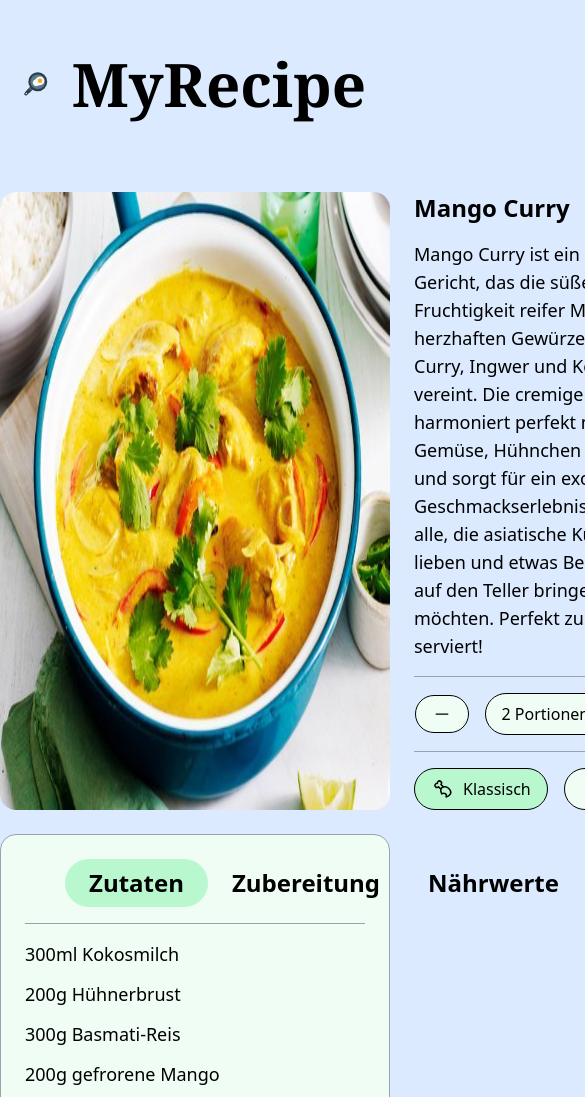
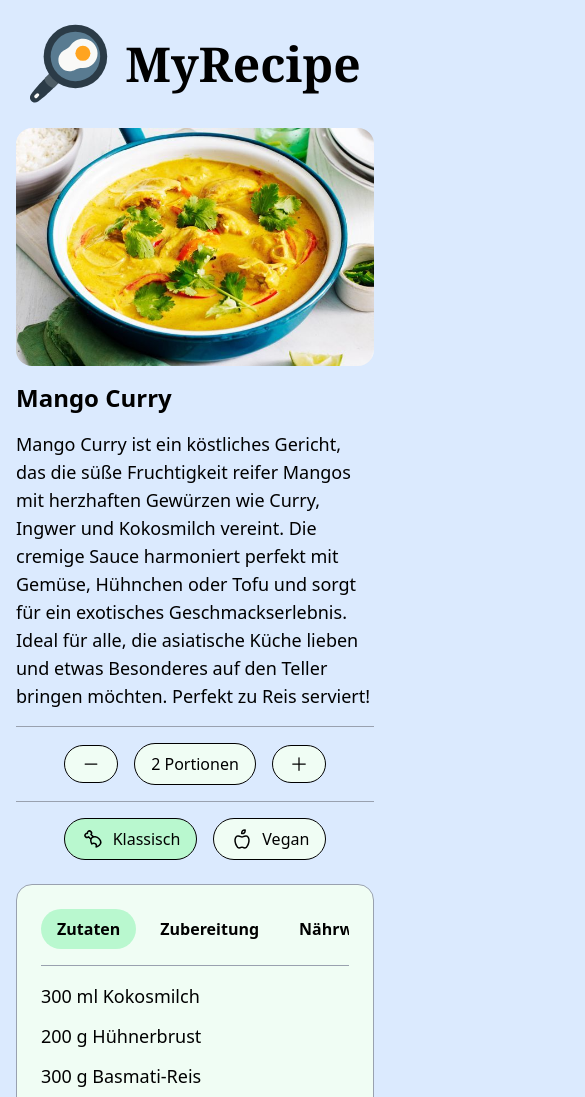
Before and after one commit to MrKaktusFilm/myRecipe, a website built with Vite: page index.html in a window 390 px wide. Shown: the top 1097 px of the page, 585 px wide, since content can reach past the window. Built offline with nearby package versions, Linux system fonts and the light colour scheme.

Commit message:
Add responsiveness for phone displays

```diff
--- a/index.html
+++ b/index.html
@@ -1,19 +1,20 @@
 <html>
 <head>
     <meta charset="UTF-8">
+    <meta name="viewport" content="width=device-width, initial-scale=1.0" />
     <script defer src="https://cdn.jsdelivr.net/npm/alpinejs@3.x.x/dist/cdn.min.js"></script>
     <link href="/src/style.css" rel="stylesheet">
 </head>
 <body class="bg-blue-100">
-  <div class="flex flex-row justify-center items-center gap-6 m-6">
-    <svg viewBox="0 0 512 512" xmlns="http://www.w3.org/2000/svg" xmlns:xlink="http://www.w3.org/1999/xlink" aria-hidden="true" role="img" class="size-30" preserveAspectRatio="xMidYMid meet" fill="#000000"><g id="SVGRepo_bgCarrier" stroke-width="0"></g><g id="SVGRepo_tracerCarrier" stroke-linecap="round" stroke-linejoin="round"></g><g id="SVGRepo_iconCarrier">
+  <div class="flex flex-row justify-center items-center gap-4 sm:gap-6 px-4 py-6 sm:p-6">
+    <svg viewBox="0 0 512 512" xmlns="http://www.w3.org/2000/svg" xmlns:xlink="http://www.w3.org/1999/xlink" aria-hidden="true" role="img" class="size-20 sm:size-30" preserveAspectRatio="xMidYMid meet" fill="#000000"><g id="SVGRepo_bgCarrier" stroke-width="0"></g><g id="SVGRepo_tracerCarrier" stroke-linecap="round" stroke-linejoin="round"></g><g id="SVGRepo_iconCarrier">
       <path fill="#2B3B47" d="M217.968 341.743l-1.555 2.008c-1.038 1.286-2.523 3.208-4.48 5.588a471.424 471.424 0 0 1-7.125 8.52a397.877 397.877 0 0 1-4.455 5.168a442.017 442.017 0 0 1-4.992 5.676a491.597 491.597 0 0 1-5.485 6.113c-1.905 2.103-3.873 4.279-5.93 6.481c-4.082 4.437-8.452 9.051-12.992 13.804l-6.957 7.197l-7.205 7.297c-2.411 2.468-4.911 4.887-7.382 7.352a598.808 598.808 0 0 1-7.497 7.353l-7.549 7.301l-7.571 7.163c-5.058 4.701-10.059 9.303-14.976 13.679c-9.821 8.767-19.22 16.716-27.451 23.354a575.821 575.821 0 0 1-11.358 8.933a442.681 442.681 0 0 1-8.968 6.676C58.995 495.039 56 497 56 497c-14.924 9.771-34.943 5.594-44.714-9.33c-7.249-11.072-6.798-24.968 0-35.383c0 0 1.961-2.995 5.592-8.039a437.107 437.107 0 0 1 6.676-8.968a583.432 583.432 0 0 1 8.933-11.358c6.638-8.232 14.587-17.631 23.354-27.452c4.377-4.917 8.978-9.919 13.679-14.976l7.163-7.571l7.301-7.549c2.43-2.527 4.89-5.023 7.353-7.497c2.466-2.471 4.885-4.971 7.352-7.382l7.297-7.205l7.197-6.957c4.754-4.54 9.367-8.91 13.804-12.992c2.202-2.057 4.378-4.025 6.481-5.93a491.597 491.597 0 0 1 6.113-5.485a434.44 434.44 0 0 1 5.676-4.992a412.815 412.815 0 0 1 5.168-4.455a479.928 479.928 0 0 1 8.52-7.125c2.38-1.957 4.302-3.443 5.588-4.48l2.008-1.555c16.006-12.395 39.03-9.469 51.425 6.537c10.452 13.492 9.986 31.991.002 44.887z"></path>
       <path fill="#4E5D66" d="M163.552 404.873c-18.928 18.927-79.065-41.211-60.138-60.138l32.138-32.138l60.138 60.138l-32.138 32.138z"></path><circle fill="#2B3B47" cx="297.083" cy="207.41" r="203.409"></circle><circle fill="#597B91" cx="297.083" cy="207.41" r="158.41"></circle><path fill="#F9F9F7" d="M259.415 302.343c-38.87-.311-70.766-32.034-71.277-70.901c-.394-29.951 17.538-55.752 43.292-66.918c14.697-6.373 27.017-17.054 36.146-30.217c17.227-24.839 46.118-40.975 78.751-40.475c50.569.774 91.804 42.067 92.509 92.637c.733 52.524-41.625 95.333-93.981 95.333c-.969 0-1.935-.015-2.897-.044c-16.161-.49-32.273 3.084-46.301 11.124c-10.664 6.111-23.044 9.567-36.242 9.461zM52.255 471.588l10-10c4.295-4.296 4.295-11.261 0-15.557c-4.296-4.295-11.261-4.295-15.557 0l-10 10c-4.295 4.296-4.295 11.261 0 15.557c2.148 2.147 4.963 3.222 7.778 3.222s5.631-1.075 7.779-3.222z"></path>
       <circle fill="#FFA41F" cx="344.855" cy="187.81" r="48.061"></circle></g>
     </svg>
-    <h1 class="text-6xl font-semibold font-serif">MyRecipe</h1>
+    <h1 class="text-5xl sm:text-6xl font-semibold font-serif">MyRecipe</h1>
   </div>
-  <div  class="flex flex-col max-w-6xl mx-auto pt-6 gap-6" x-data="{
+  <div  class="flex flex-col px-4 sm:px-0 sm:max-w-6xl sm:mx-auto gap-6" x-data="{
       portions: 2,
       vegan: false,
       getIngredient() {
@@ -23,9 +24,9 @@
         return this.portions === 1 ? '' : suffix;
       }
     }">
-    <div class="flex flex-row">
+    <div class="flex flex-col sm:flex-row">
       <img src="src/assets/curry.jpeg" class="rounded-2xl">
-      <div class="ml-6">
+      <div class="max-sm:mt-4 sm:ml-6">
         <h2 class="section-header mb-4">Mango Curry</h2>
         <p class="text-lg">Mango Curry ist ein köstliches Gericht, das die süße Fruchtigkeit reifer Mangos mit herzhaften Gewürzen wie Curry, Ingwer und Kokosmilch vereint. Die cremige Sauce harmoniert perfekt mit Gemüse, Hühnchen oder Tofu und sorgt für ein exotisches Geschmackserlebnis. Ideal für alle, die asiatische Küche lieben und etwas Besonderes auf den Teller bringen möchten. Perfekt zu Reis serviert!</p>
 
@@ -68,33 +69,33 @@
     </div>
 
     <div class="flex flex-col border rounded-2xl p-6 text-lg border-gray-400 bg-green-50" x-data="{ page: 0 }">
-      <div class="flex flex-row justify-between mx-10">
+      <div class="flex flex-row justify-between gap-2 sm:mx-10 overflow-x-auto">
         <button class="tab_button" x-on:click="page = 0" :class="page === 0 ? 'bg-green-200' : ''">
-          <h2 class="section-header">Zutaten</h2>
+          Zutaten
         </button>
         <button class="tab_button" x-on:click="page = 1" :class="page === 1 ? 'bg-green-200' : ''">
-          <h2 class="section-header">Zubereitung</h2>
+          Zubereitung
         </button>
         <button class="tab_button" x-on:click="page = 2" :class="page === 2 ? 'bg-green-200' : ''">
-          <h2 class="section-header">Nährwerte</h2>
+          Nährwerte
         </button>
       </div>
       <hr class="divider">
 
       <div class="flex flex-col gap-3" x-show="page === 0">
-        <p x-text="`${portions*150}ml Kokosmilch`"></p>
-        <p x-text="`${portions*100}g ${getIngredient()}`"></p>
-        <p x-text="`${portions*150}g Basmati-Reis`"></p>
-        <p x-text="`${portions*100}g gefrorene Mango`"></p>
+        <p x-text="`${portions*150} ml Kokosmilch`"></p>
+        <p x-text="`${portions*100} g ${getIngredient()}`"></p>
+        <p x-text="`${portions*150} g Basmati-Reis`"></p>
+        <p x-text="`${portions*100} g gefrorene Mango`"></p>
         <p x-text="`${portions} kleine Zwiebel${getPluralSuffix('n')}`"></p>
         <p x-text="`${portions*2} Knoblauchzehen`"></p>
         <p x-show="portions < 4">1 kleines Stück Ingwer</p>
         <p x-show="portions > 3 && portions < 7">1 mittelgroßes Stück Ingwer</p>
         <p x-show="portions > 6">1 großes Stück Ingwer</p>
-        <p x-text="`${portions}EL Kokosfett`"></p>
-        <p x-text="`${portions}TL Kreuzkümmel`"></p>
-        <p x-text="`${portions}TL Kurkuma`"></p>
-        <p x-text="`${portions}TL Garam Masala`"></p>
+        <p x-text="`${portions} EL Kokosfett`"></p>
+        <p x-text="`${portions} TL Kreuzkümmel`"></p>
+        <p x-text="`${portions} TL Kurkuma`"></p>
+        <p x-text="`${portions} TL Garam Masala`"></p>
         <p>Rapsöl</p>
         <p>Salz und Pfeffer nach Geschmack</p>
         <p>Frischer Koriander zum Garnieren</p>
@@ -197,11 +198,11 @@
         <p class="ml-2">Kommentar posten</p>
       </button>
 
-      <ul class="flex flex-col gap-4">
+      <ul class="flex flex-col-reverse gap-4">
         <template x-for="comment in comments">
           <li>
             <p x-text="`${comment.time} Uhr`"></p>
-            <p class="text-lg" x-text="comment.text"></p>
+            <p class="text-lg break-words" x-text="comment.text"></p>
           </li>
         </template>
       </ul>
--- a/src/style.css
+++ b/src/style.css
@@ -17,5 +17,5 @@
 }
 
 .tab_button {
-  @apply rounded-4xl py-2 px-6 hover:bg-green-300 transition-colors duration-300
+  @apply rounded-4xl py-2 px-4 sm:px-6 hover:bg-green-300 transition-colors duration-300 text-base sm:text-xl font-semibold;
 }
```
